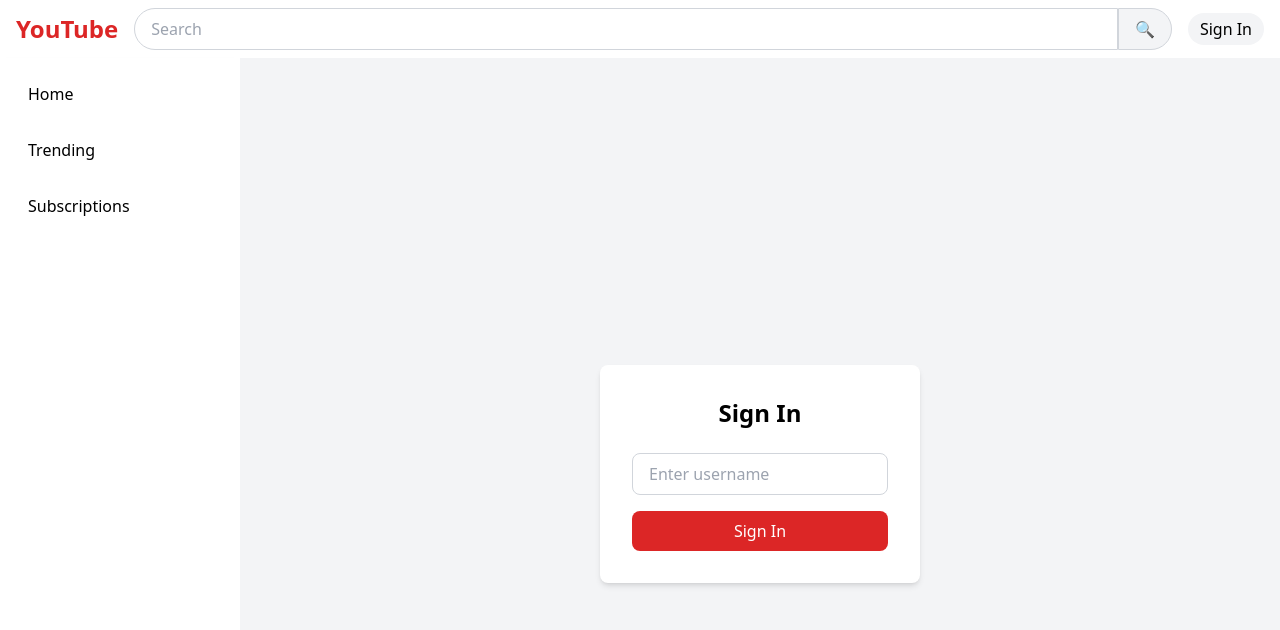
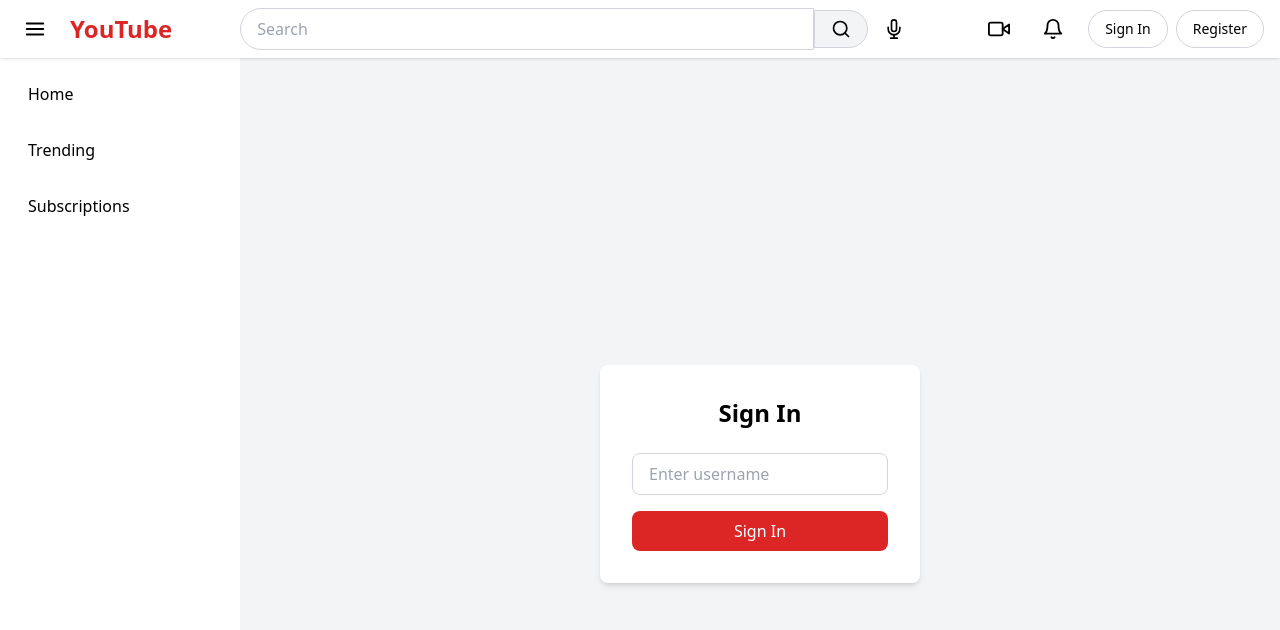
Before and after one commit to Ishfaqmir1/youtube-clone, a React (Vite) app: page /login in a window 1280 px wide. Shown: the top 630 px of the page. Built offline with nearby package versions, Linux system fonts and the light colour scheme.

Commit message:
Update Navbar component

```diff
--- a/src/components/Navbar.jsx
+++ b/src/components/Navbar.jsx
@@ -1,28 +1,126 @@
-import React from "react";
+import React, { useState } from "react";
+import { useNavigate, Link } from "react-router-dom";
+import { FiMenu, FiSearch, FiMic, FiBell, FiVideo } from "react-icons/fi";
 
-function Navbar() {
+function Navbar({ onToggleSidebar, user, setUser }) {
+  const [searchTerm, setSearchTerm] = useState("");
+  const navigate = useNavigate();
+
+  const handleSearch = (e) => {
+    e.preventDefault();
+    if (searchTerm.trim()) {
+      navigate(`/search?q=${searchTerm}`);
+      setSearchTerm("");
+    }
+  };
+
+  const handleLogout = () => {
+    localStorage.removeItem("token");
+    localStorage.removeItem("user");
+    setUser(null);
+    navigate("/login");
+  };
+
   return (
-    <header className="flex items-center justify-between px-4 py-2 bg-white shadow">
-      {/* Left: Logo */}
-      <div className="flex items-center space-x-2">
-        <span className="text-red-600 text-2xl font-bold">YouTube</span>
+    <header className="flex items-center justify-between px-4 py-2 bg-white shadow sticky top-0 z-50">
+      {/* Left: Menu + Logo */}
+      <div className="flex items-center space-x-4">
+        <button
+          onClick={onToggleSidebar}
+          aria-label="Toggle Sidebar"
+          className="p-2 rounded-full hover:bg-gray-100"
+        >
+          <FiMenu size={22} />
+        </button>
+        <Link to="/">
+          <span className="text-red-600 text-2xl font-bold cursor-pointer">
+            YouTube
+          </span>
+        </Link>
       </div>
 
       {/* Middle: Search Bar */}
-      <div className="flex flex-1 mx-4">
+      <form
+        onSubmit={handleSearch}
+        className="hidden sm:flex flex-1 mx-4 max-w-2xl items-center"
+      >
         <input
           type="text"
           placeholder="Search"
           className="w-full border border-gray-300 rounded-l-full px-4 py-2 focus:outline-none focus:border-blue-500"
+          value={searchTerm}
+          onChange={(e) => setSearchTerm(e.target.value)}
         />
-        <button className="bg-gray-100 border border-gray-300 rounded-r-full px-4">
-          🔍
+        <button
+          type="submit"
+          aria-label="Search"
+          className="bg-gray-100 border border-gray-300 rounded-r-full px-4 py-2"
+        >
+          <FiSearch size={20} />
         </button>
-      </div>
+        <button
+          type="button"
+          aria-label="Voice Search"
+          className="ml-2 p-2 rounded-full hover:bg-gray-100"
+        >
+          <FiMic size={20} />
+        </button>
+      </form>
 
-      {/* Right: User/Profile */}
+      {/* Right: Icons + Profile */}
       <div className="flex items-center space-x-4">
-        <button className="bg-gray-100 px-3 py-1 rounded-full">Sign In</button>
+        <button
+          aria-label="Upload"
+          className="p-2 rounded-full hover:bg-gray-100 hidden sm:inline-flex"
+        >
+          <FiVideo size={22} />
+        </button>
+        <button
+          aria-label="Notifications"
+          className="p-2 rounded-full hover:bg-gray-100 hidden sm:inline-flex"
+        >
+          <FiBell size={22} />
+        </button>
+
+        {/* Auth Section */}
+        {user ? (
+          <div className="relative group">
+            <img
+              src={user.avatar || "https://i.pravatar.cc/40"}
+              alt={user.username}
+              className="w-8 h-8 rounded-full cursor-pointer"
+            />
+            <div className="absolute right-0 mt-2 w-40 bg-white border rounded shadow-lg hidden group-hover:block">
+              <Link
+                to="/profile"
+                className="block px-4 py-2 hover:bg-gray-100 text-sm"
+              >
+                Profile
+              </Link>
+              <button
+                onClick={handleLogout}
+                className="w-full text-left px-4 py-2 hover:bg-gray-100 text-sm"
+              >
+                Logout
+              </button>
+            </div>
+          </div>
+        ) : (
+          <div className="flex items-center space-x-2">
+            <Link
+              to="/login"
+              className="px-4 py-2 border border-gray-300 rounded-full text-sm hover:bg-gray-100"
+            >
+              Sign In
+            </Link>
+            <Link
+              to="/register"
+              className="px-4 py-2 border border-gray-300 rounded-full text-sm hover:bg-gray-100"
+            >
+              Register
+            </Link>
+          </div>
+        )}
       </div>
     </header>
   );
```
